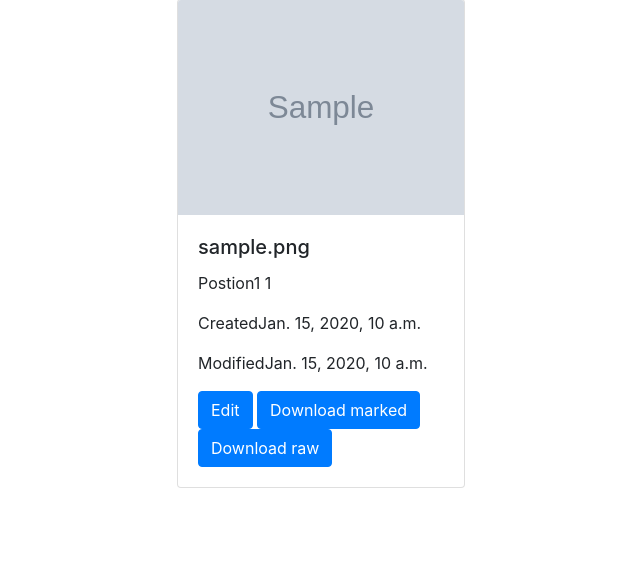
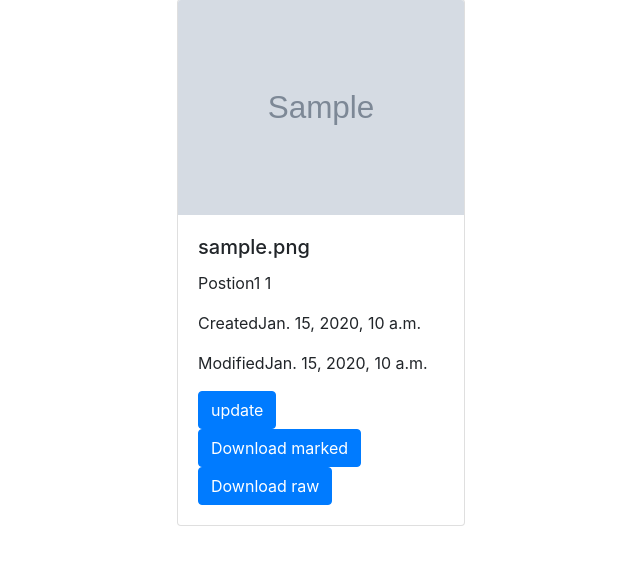
Before and after one commit to jensboe/firemark, a Django app: page / in a window 1280 px wide. Shown: the part 90-655 px from the top of the page, without its empty margins (98-738 px from the left). Run offline with Django 3.2, Linux system fonts and the light colour scheme; tables that the repository leaves empty hold one stand-in row (values such as "Sample post"); grey boxes marked "Sample" are stand-in pictures; some libraries are stand-ins or nearby versions.

Commit message:
Change edit to update

```diff
--- a/watermark/templates/watermark/markimage_list.html
+++ b/watermark/templates/watermark/markimage_list.html
@@ -13,7 +13,7 @@
                 <p class="card-text">{% trans "Postion" %}{{image.hpos_rel}} {{image.vpos_rel}}</p>
                 <p class="card-text">{% trans "Created" %}{{image.created}}</p>
                 <p class="card-text">{% trans "Modified" %}{{image.modified}}</p>
-                <a href="{% url 'edit' image.id %}" class="btn btn-primary">{% trans "Edit" %}</a>
+                <a href="{% url 'update' image.id %}" class="btn btn-primary">{% trans "update" %}</a>
                 <a href="{% url 'img' image.id %}" class="btn btn-primary" download>{% trans "Download marked" %}</a>
                 <a href="{% url 'img' image.id %}" class="btn btn-primary" download>{% trans "Download raw" %}</a>
             </div>
--- a/watermark/urls.py
+++ b/watermark/urls.py
@@ -4,7 +4,7 @@ from . import views
 
 urlpatterns = [
     path('', views.IndexView.as_view(), name='index'),
-    path('edit/<int:pk>', views.ImageUpdateView.as_view(), name='edit'),
+    path('update/<int:pk>', views.ImageUpdateView.as_view(), name='update'),
     path('img/<int:image_id>', views.highres,{'marked': '0'}, name='img'),
     path('img/<int:image_id>/<int:marked>', views.highres, name='img'),
 ]
```
